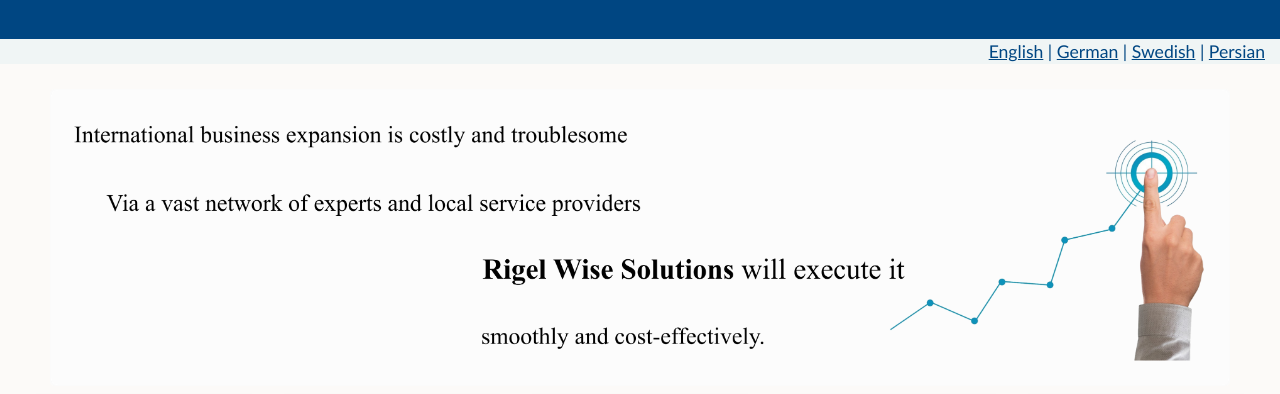
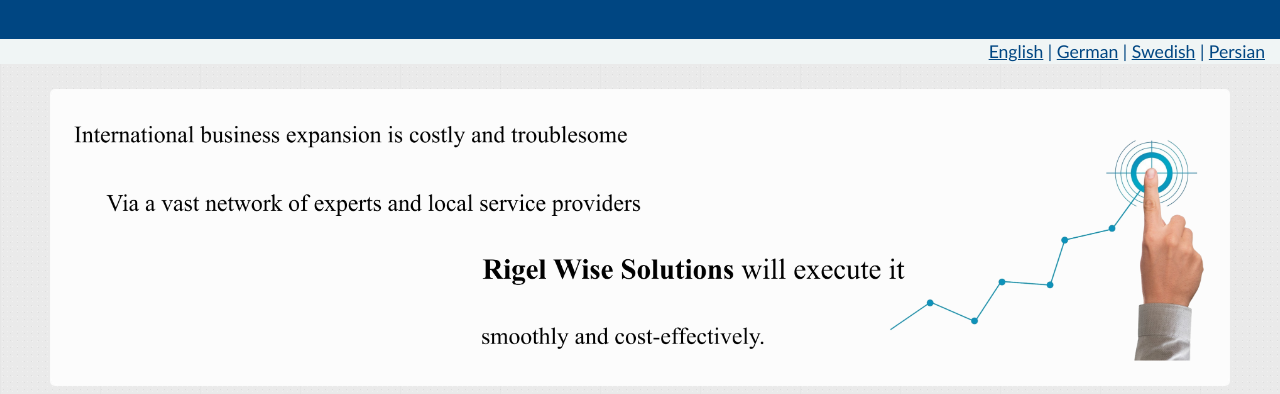
Before and after one commit to BehrouzKay/rigelwise, a plain HTML site: page index.html in a window 1280 px wide. Shown: the part 111-505 px from the top of the page. Drawn offline with Linux system fonts and the light colour scheme.

Commit message:
Update style.css
I have changed the background color, from flat color to little texture style

```diff
--- a/style.css
+++ b/style.css
@@ -277,8 +277,23 @@
     flex-direction: column;
     Margin:auto;/* this two attributes, Margin and max-width put the website content in the middle */
     padding: 20px;
-    background-color: #fcfaf8;
     min-height: 500px;
+
+    background-color: #eaeaea; /* رنگ پایه خاکستری روشن */
+  background-image:
+    radial-gradient(circle, rgba(255, 255, 255, 0.7) 1%, transparent 1%), /* لایه 1 */
+    radial-gradient(circle, rgba(0, 0, 0, 0.05) 1%, transparent 1%), /* لایه 2 */
+    radial-gradient(circle, rgba(255, 255, 255, 0.1) 1%, transparent 1%), /* لایه 3 */
+    linear-gradient(90deg, rgba(0, 0, 0, 0.03) 0.1%, transparent 1%), /* لایه 4 */
+    linear-gradient(45deg, rgba(255, 255, 255, 0.05) 1%, transparent 1%); /* لایه 5 */
+  background-size:
+    5px 5px, /* لایه 1 */
+    7px 7px, /* لایه 2 */
+    10px 10px, /* لایه 3 */
+    100px 100px, /* لایه 4 */
+    150px 150px; /* لایه 5 */
+  background-blend-mode: soft-light, multiply, overlay, darken, normal;
+
   }
 
   /*==========================================================================================*/
```
